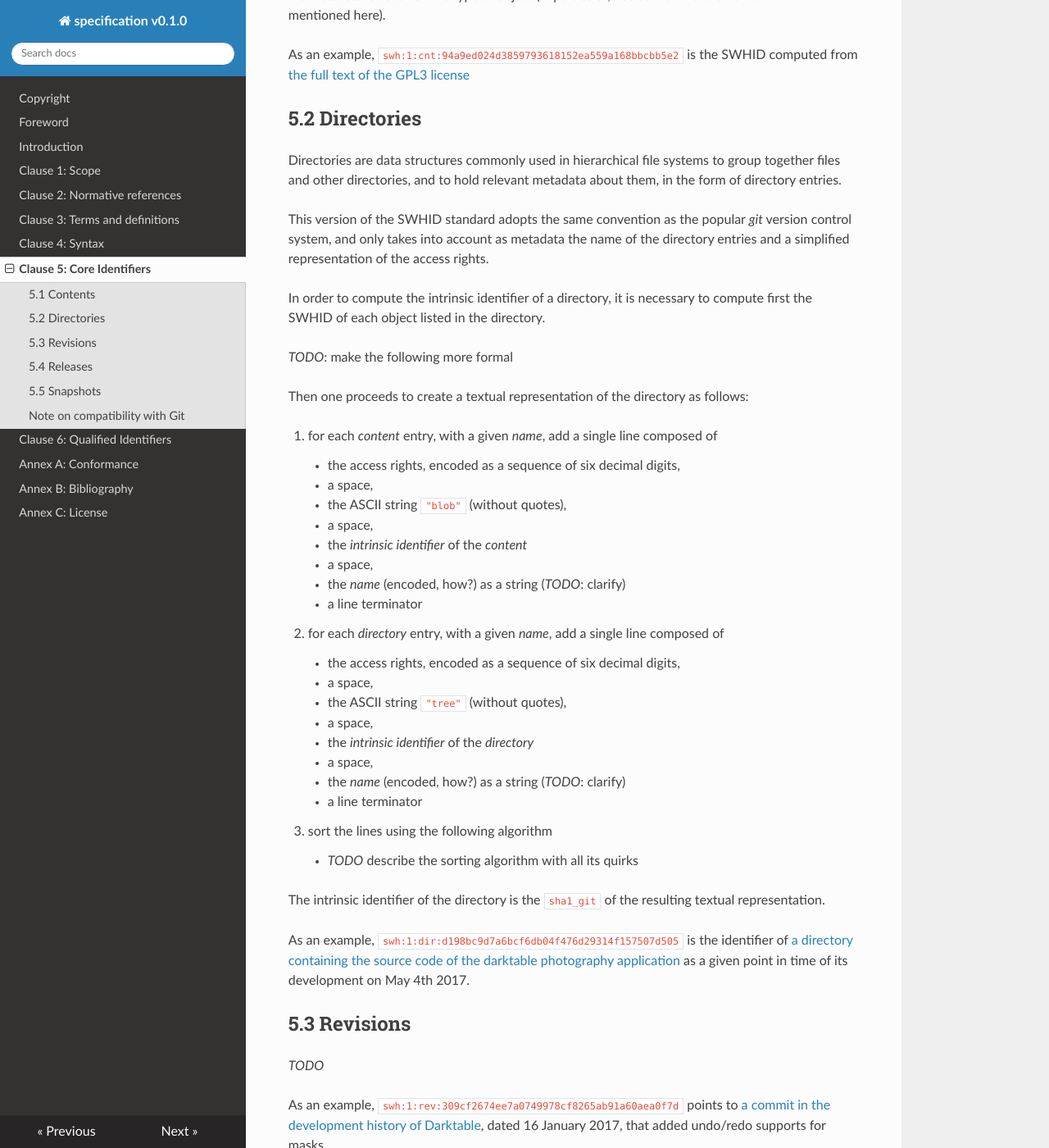
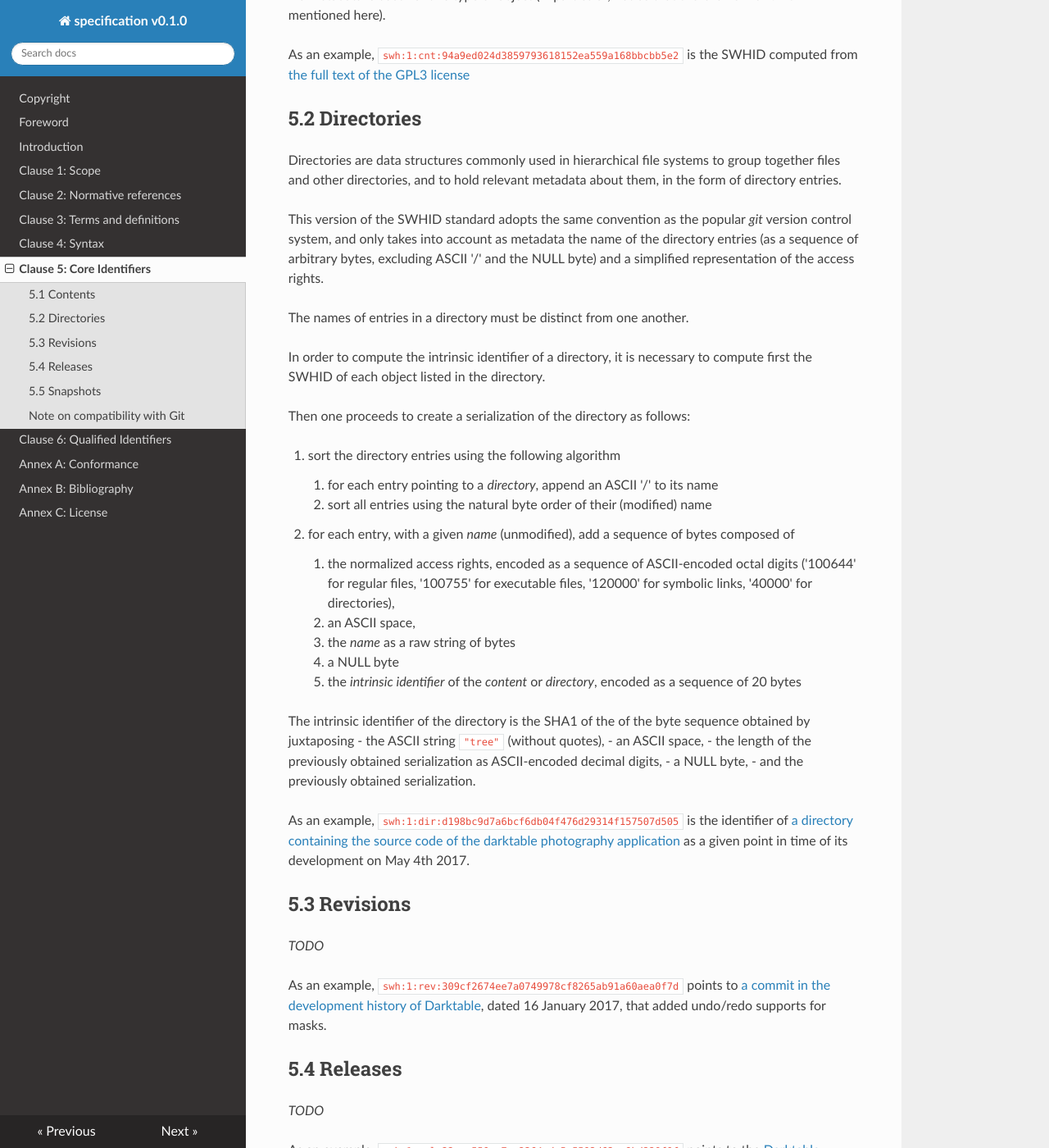
Before and after one commit to swhid/specification, an MkDocs documentation site: the page built from Chapters/5_Core_identifiers.md, in a window 1280 px wide and 1400 px high, scrolled down 770 px. Shown: the whole window at 82% size. Built offline with MkDocs 1.6.1, drawn with Linux system fonts in a browser that asks for light colours; nearby versions of some CDN libraries.

Commit message:
directory identifier: formalize computation

```diff
--- a/Chapters/5_Core_identifiers.md
+++ b/Chapters/5_Core_identifiers.md
@@ -40,39 +40,31 @@ As an example, `swh:1:cnt:94a9ed024d3859793618152ea559a168bbcbb5e2` is the SWHID
 
 Directories are data structures commonly used in hierarchical file systems to group together files and other directories, and to hold relevant metadata about them, in the form of directory entries.
 
-This version of the SWHID standard adopts the same convention as the popular *git* version control system, and only takes into account as metadata the name of the directory entries and a simplified representation of the access rights.
+This version of the SWHID standard adopts the same convention as the popular *git* version control system, and only takes into account as metadata the name of the directory entries (as a sequence of arbitrary bytes, excluding ASCII '/' and the NULL byte) and a simplified representation of the access rights.
+
+The names of entries in a directory must be distinct from one another.
 
 In order to compute the intrinsic identifier of a directory, it is necessary to compute first the SWHID of each object listed in the directory.
 
-*TODO*: make the following more formal
+Then one proceeds to create a serialization of the directory as follows:
 
-Then one proceeds to create a textual representation of the directory as follows:
+ 1. sort the directory entries using the following algorithm
+     1. for each entry pointing to a *directory*, append an ASCII '/' to its name
+     2. sort all entries using the natural byte order of their (modified) name
 
- 1. for each *content* entry, with a given *name*, add a single line composed of
-     + the access rights, encoded as a sequence of six decimal digits,
-   	 + a space,
-   	 + the ASCII string `"blob"` (without quotes),
-   	 + a space,
-   	 + the *intrinsic identifier* of the *content*
-   	 + a space,
-   	 + the *name* (encoded, how?) as a string (*TODO*: clarify)
-   	 + a line terminator
+ 2. for each entry, with a given *name* (unmodified), add a sequence of bytes composed of
+     1. the normalized access rights, encoded as a sequence of ASCII-encoded octal digits ('100644' for regular files, '100755' for executable files, '120000' for symbolic links, '40000' for directories),
+     2. an ASCII space,
+     3. the *name* as a raw string of bytes
+     4. a NULL byte
+     5. the *intrinsic identifier* of the *content* or *directory*, encoded as a sequence of 20 bytes
 
- 2. for each *directory* entry, with a given *name*, add a single line composed of
-   	 + the access rights, encoded as a sequence of six decimal digits,
-   	 + a space,
-   	 + the ASCII string `"tree"` (without quotes),
-   	 + a space,
-   	 + the *intrinsic identifier* of the *directory*
-   	 + a space,
-   	 + the *name* (encoded, how?) as a string (*TODO*: clarify)
-   	 + a line terminator
-
- 3. sort the lines using the following algorithm
-     + *TODO* describe the sorting algorithm with all its quirks
-
-The intrinsic identifier of the directory is the `sha1_git` of the
-resulting textual representation.
+The intrinsic identifier of the directory is the SHA1 of the of the byte sequence obtained by juxtaposing
+ - the ASCII string `"tree"` (without quotes),
+ - an ASCII space,
+ - the length of the previously obtained serialization as ASCII-encoded decimal digits,
+ - a NULL byte,
+ - and the previously obtained serialization.
 
 As an example, `swh:1:dir:d198bc9d7a6bcf6db04f476d29314f157507d505` is the
 identifier
```
